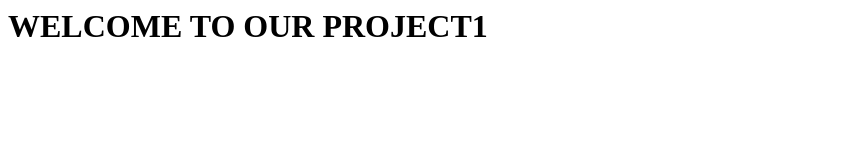
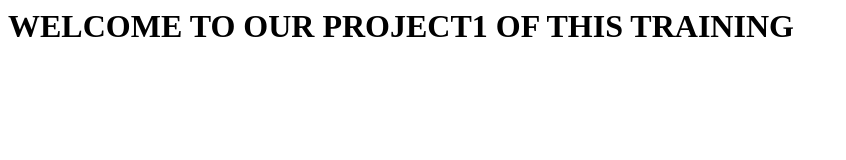
Before and after one commit to sreemanta15august/training1, a plain HTML site: page index.html in a window 1280 px wide. Shown: the whole page, without its empty margins (0-846 px from the left). Drawn offline with Linux system fonts and the light colour scheme.

Commit message:
Update index.html

```diff
--- a/index.html
+++ b/index.html
@@ -1 +1 @@
-<h1> WELCOME TO OUR PROJECT1</h1>
+<h1> WELCOME TO OUR PROJECT1 OF THIS TRAINING</h1>
```
